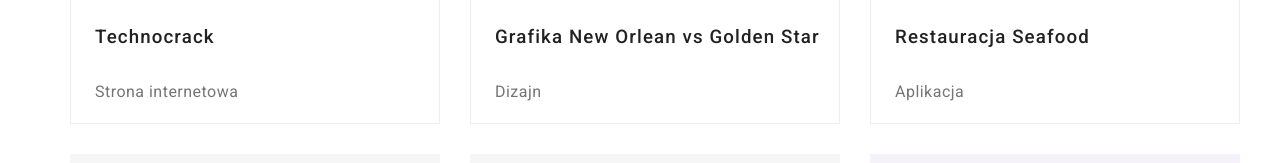
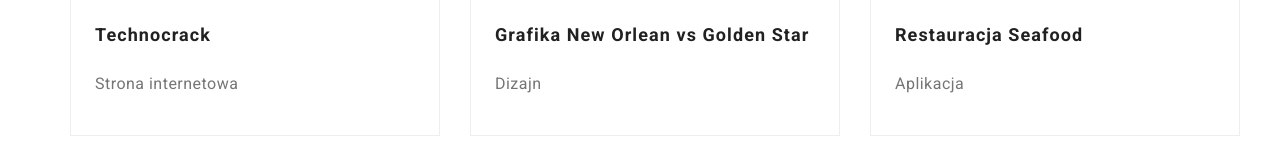
Before and after one commit to MarikaGK/goit-markup-hw-04, a plain HTML site: page portfolio.html in a window 1280 px wide. Shown: the part 561-724 px from the top of the page. Drawn offline with nearby package versions, Linux system fonts and the light colour scheme; files whose address does not match are found by name.

Commit message:
Update styles.css

```diff
--- a/css/styles.css
+++ b/css/styles.css
@@ -563,7 +563,7 @@ ul {
 
 .result-card-description {
   display: block;
-  padding-left: 24px;
+  padding: 20px 24px;
   border-bottom: 1px solid #eeeeee;
   border-left: 1px solid #eeeeee;
   border-right: 1px solid #eeeeee;
@@ -571,9 +571,11 @@ ul {
 
 .result-card-title {
   color: var(--bold-color);
-  font-weight: 500;
-  line-height: 2.25;
+  font-size: 18px;
+  line-height: 2;
   letter-spacing: 00.06em;
+  margin: 0;
+  padding: 0;
 }
 
 .result-card-text {
```
